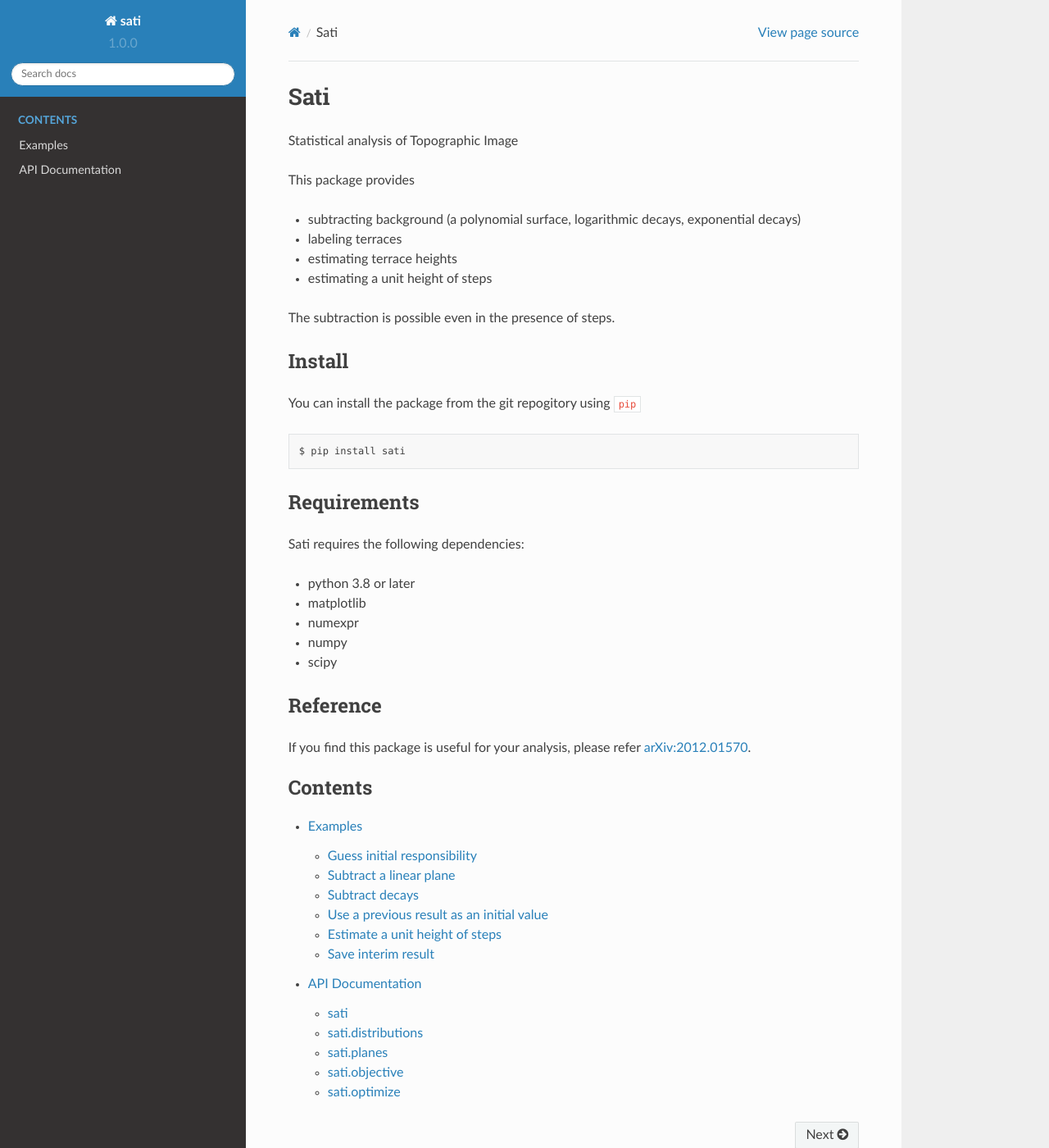
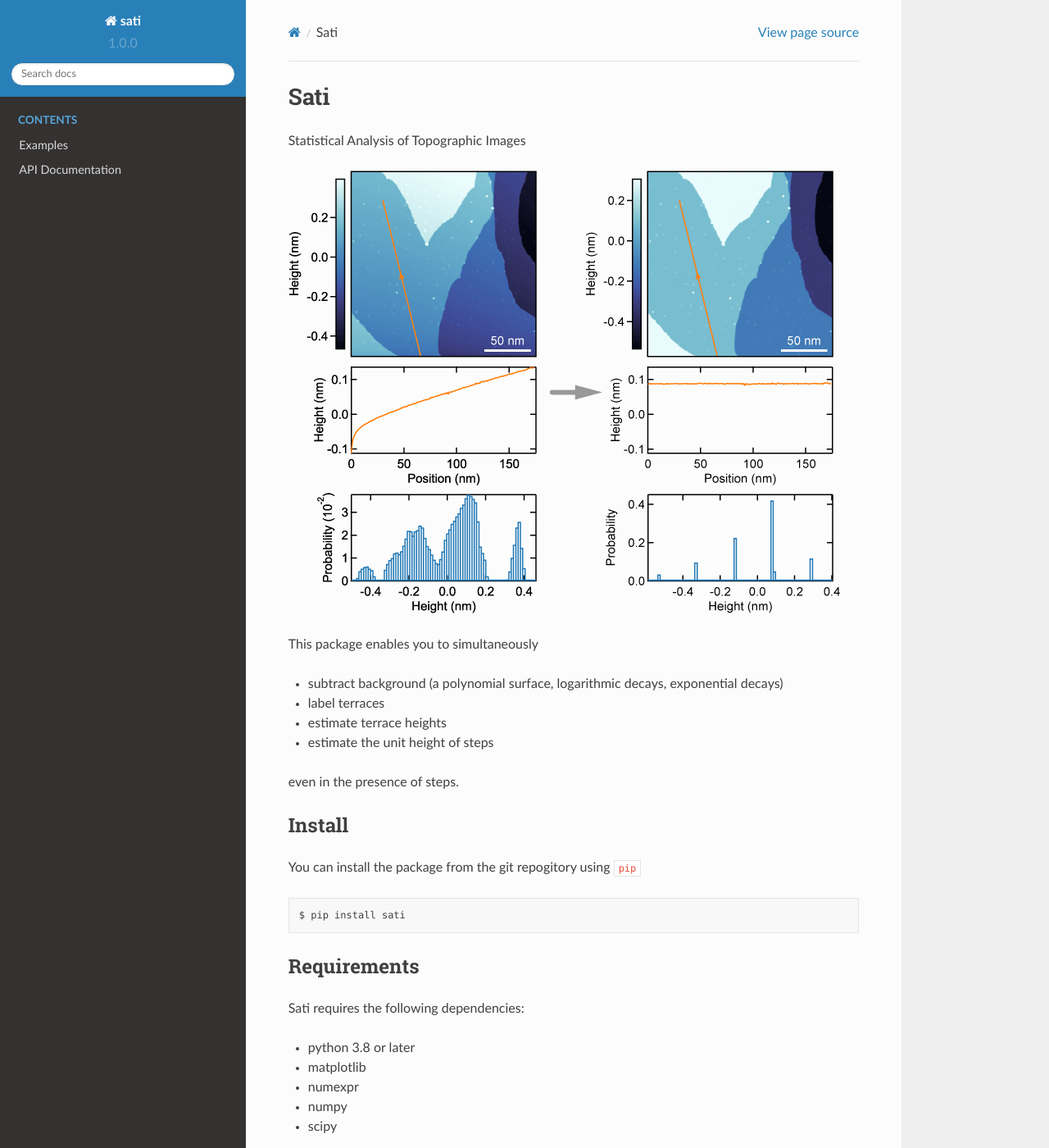
Before and after one commit to yuksk/sati, a Sphinx documentation site: the page built from docs/source/index.rst, in a window 1280 px wide and 1400 px high. Shown: the whole window at 82% size. Built offline with Sphinx 7.4.7 and the Read the Docs theme 2.0.0, drawn with Linux system fonts in a browser that asks for light colours.

Commit message:
update: README
The top figure is added.

```diff
--- a/README.rst
+++ b/README.rst
@@ -1,15 +1,19 @@
 Sati
 ====
-Statistical analysis of Topographic Image
+Statistical Analysis of Topographic Images
 
-This package provides
+.. image:: ./docs/source/raw_subtracted.png
 
-* subtracting background (a polynomial surface, logarithmic decays, exponential decays)
-* labeling terraces
-* estimating terrace heights
-* estimating a unit height of steps
+.. common
 
-The subtraction is possible even in the presence of steps.
+This package enables you to simultaneously
+
+* subtract background (a polynomial surface, logarithmic decays, exponential decays)
+* label terraces
+* estimate terrace heights
+* estimate the unit height of steps
+
+even in the presence of steps.
 
 Install
 -------
--- a/docs/source/conf.py
+++ b/docs/source/conf.py
@@ -39,11 +39,10 @@ version = get_version('../../pyproject.toml')
 # Add any Sphinx extension module names here, as strings. They can be
 # extensions coming with Sphinx (named 'sphinx.ext.*') or your custom
 # ones.
-extensions = ['sphinx.ext.autodoc', 'sphinx.ext.napoleon'
-]
+extensions = ['sphinx.ext.autodoc', 'sphinx.ext.napoleon']
 
 # Add any paths that contain templates here, relative to this directory.
-templates_path = ['_templates']
+templates_path = []
 
 # List of patterns, relative to source directory, that match files and
 # directories to ignore when looking for source files.
@@ -70,4 +69,4 @@ html_theme_options = {
 # Add any paths that contain custom static files (such as style sheets) here,
 # relative to this directory. They are copied after the builtin static files,
 # so a file named "default.css" will overwrite the builtin "default.css".
-html_static_path = ['_static']
+html_static_path = []
--- a/docs/source/index.rst
+++ b/docs/source/index.rst
@@ -1,4 +1,10 @@
 .. include:: ../../README.rst
+   :end-before: image
+
+.. image:: ./raw_subtracted.png
+
+.. include:: ../../README.rst
+   :start-after: common
    :end-before: Documents
 
 .. toctree::
```
Also changed, not shown: docs/source/raw_subtracted.png (added).
